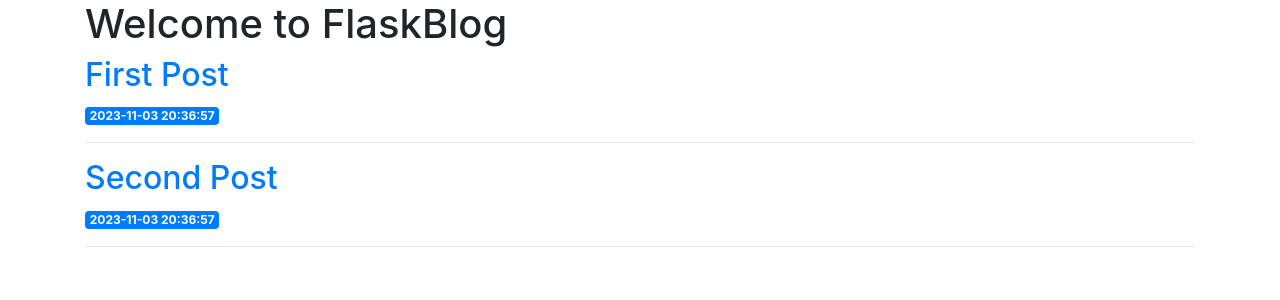
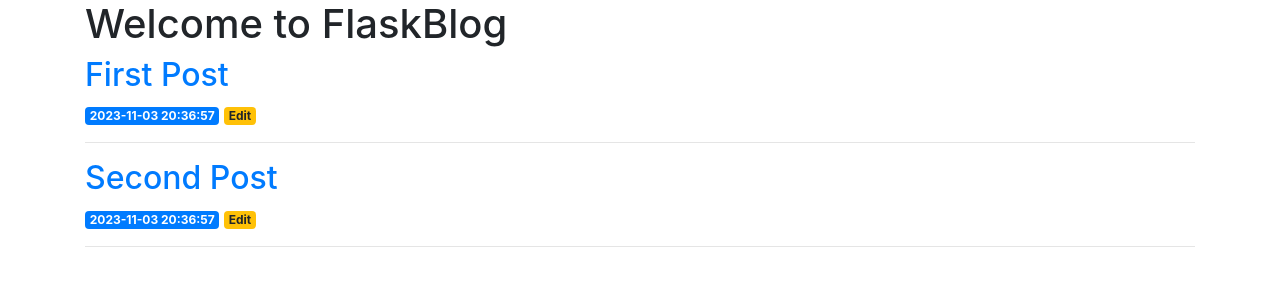
Before and after one commit to shakani/flask_blog, a Flask app: page / in a window 1280 px wide. Shown: the part 56-356 px from the top of the page. Run offline with Flask 3, Linux system fonts and the light colour scheme; data comes from the database, SQL or seed files in the repository; some libraries are stand-ins or nearby versions.

Commit message:
Added edit link to posts

```diff
--- a/templates/index.html
+++ b/templates/index.html
@@ -7,6 +7,9 @@
         <h2>{{ post['title'] }}</h2>
     </a>
     <span class="badge badge-primary">{{ post['created'] }}</span>
+    <a href="{{ url_for('edit', id=post['id']) }}">
+        <span class="badge badge-warning">Edit</span>
+    </a>
     <hr>
     {% endfor %}
 {% endblock %}
```
